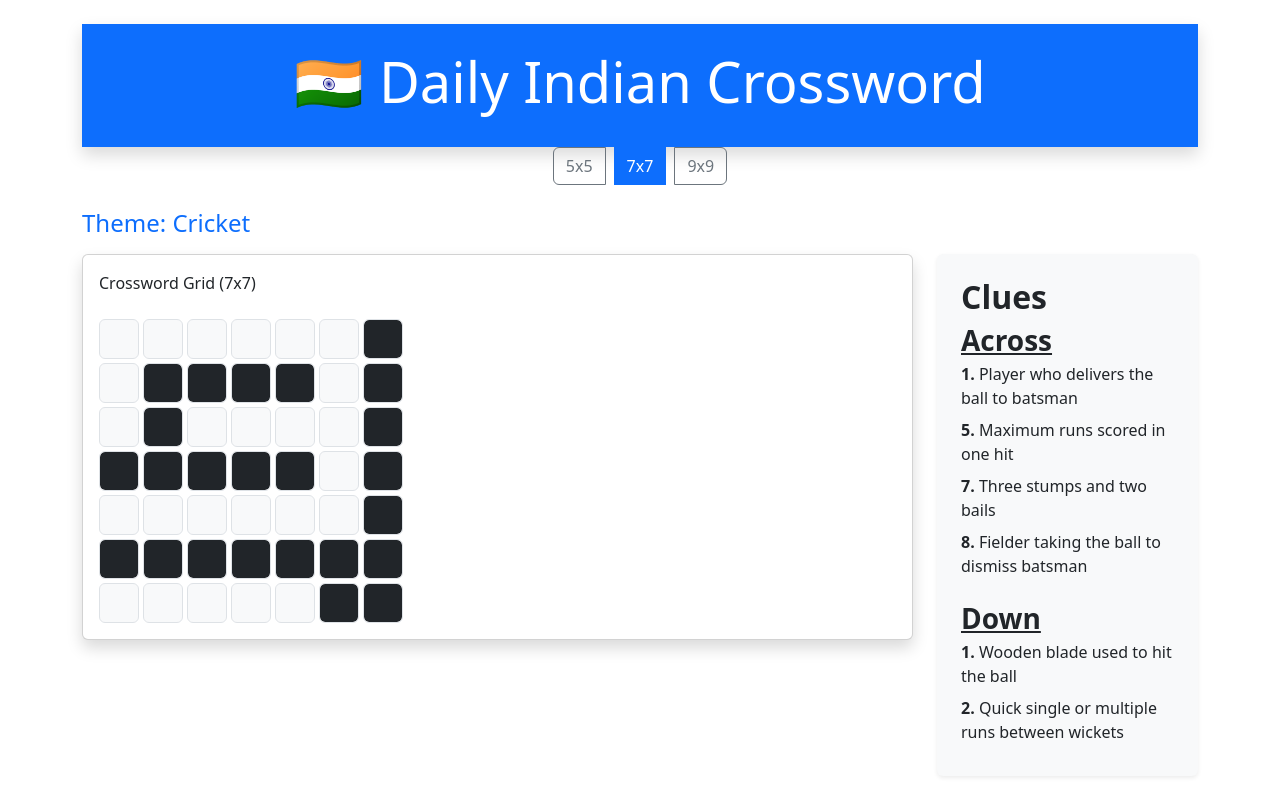
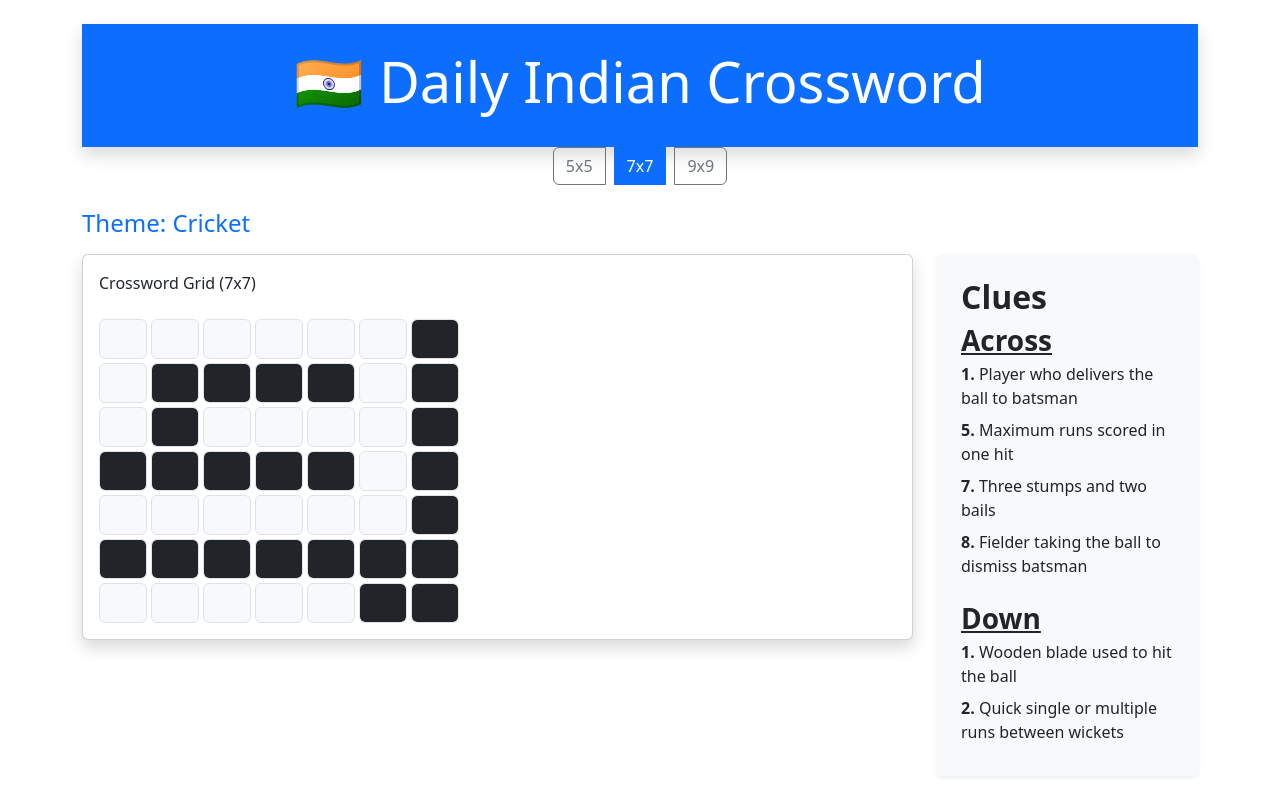
Before and after one commit to govind-arora/crossword-indian-bootstrap, a React (Create React App) app: page / in a window 1280 px wide. Built offline with nearby package versions, Linux system fonts and the light colour scheme.

Commit message:
crossword new file

```diff
--- a/src/App.js
+++ b/src/App.js
@@ -3,8 +3,7 @@ import React, { useEffect, useState } from 'react';
 import { loadPuzzle } from './utils/loadPuzzle';
 import Header from './components/Header';
 import SizeSelector from './components/SizeSelector';
-import CrosswordGrid from './components/CrosswordGrid';
-import CluesList from './components/CluesList';
+import Crossword from './components/Crossword';
 
 export default function App() {
   const [size, setSize] = useState("7x7");
@@ -22,17 +21,7 @@ export default function App() {
       <SizeSelector size={size} setSize={setSize} />
 
       {puzzle && puzzle.size === size && (
-        <>
-          <h4 className="mb-3 text-primary">Theme: {puzzle.theme}</h4>
-          <div className="row">
-            <div className="col-md-9">
-              <CrosswordGrid size={size} puzzle={puzzle} />
-            </div>
-            <div className="col-md-3">
-              <CluesList clues={puzzle.clues} />
-            </div>
-          </div>
-        </>
+          <Crossword puzzle={puzzle} size={size} />
       )}
     </div>
   );
--- /dev/null
+++ b/src/components/Crossword.jsx
@@ -0,0 +1,19 @@
+import React from "react";
+import CrosswordGrid from "./CrosswordGrid";
+import CluesList from "./CluesList";
+
+export default function Crossword({ puzzle, size }) {
+  return (
+    <div>
+      <h4 className="mb-3 text-primary">Theme: {puzzle.theme}</h4>
+      <div className="row">
+        <div className="col-md-9">
+          <CrosswordGrid size={size} puzzle={puzzle} />
+        </div>
+        <div className="col-md-3">
+          <CluesList clues={puzzle.clues} />
+        </div>
+      </div>
+    </div>
+  );
+}
--- a/src/components/CrosswordGrid.jsx
+++ b/src/components/CrosswordGrid.jsx
@@ -16,12 +16,12 @@ export default function CrosswordGrid({ size, puzzle }) {
 
   const gridStyle = {
     display: "grid",
-    gridTemplateColumns: `repeat(${parseInt(size)}, 2.5rem)`,
+    gridTemplateColumns: `repeat(${parseInt(size)}, 3rem)`,
     gap: "0.25rem",
   };
 
   const cellStyle = {
-    width: "2.5rem",
+    width: "3rem",
     height: "2.5rem",
     textAlign: "center",
     textTransform: "uppercase",
```
